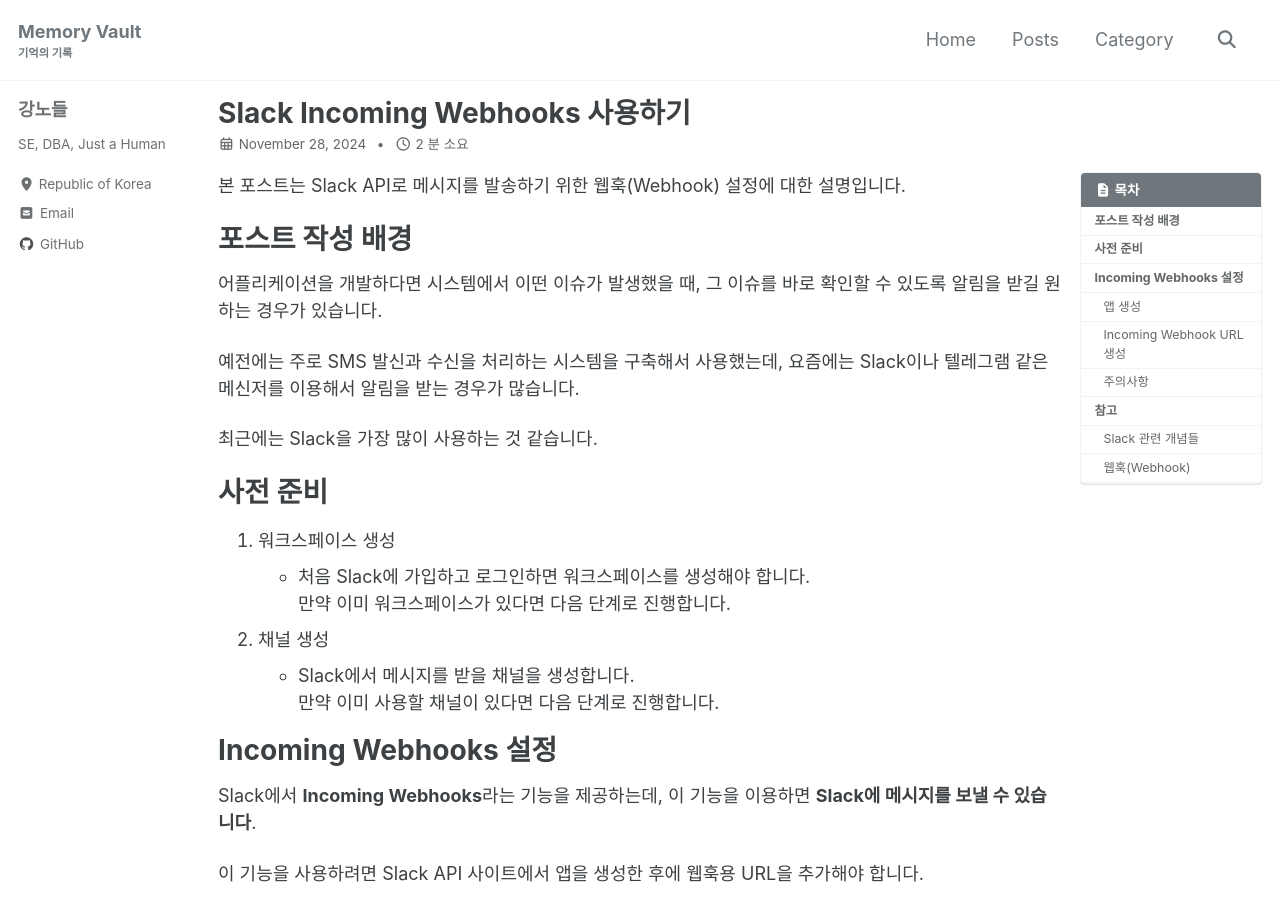
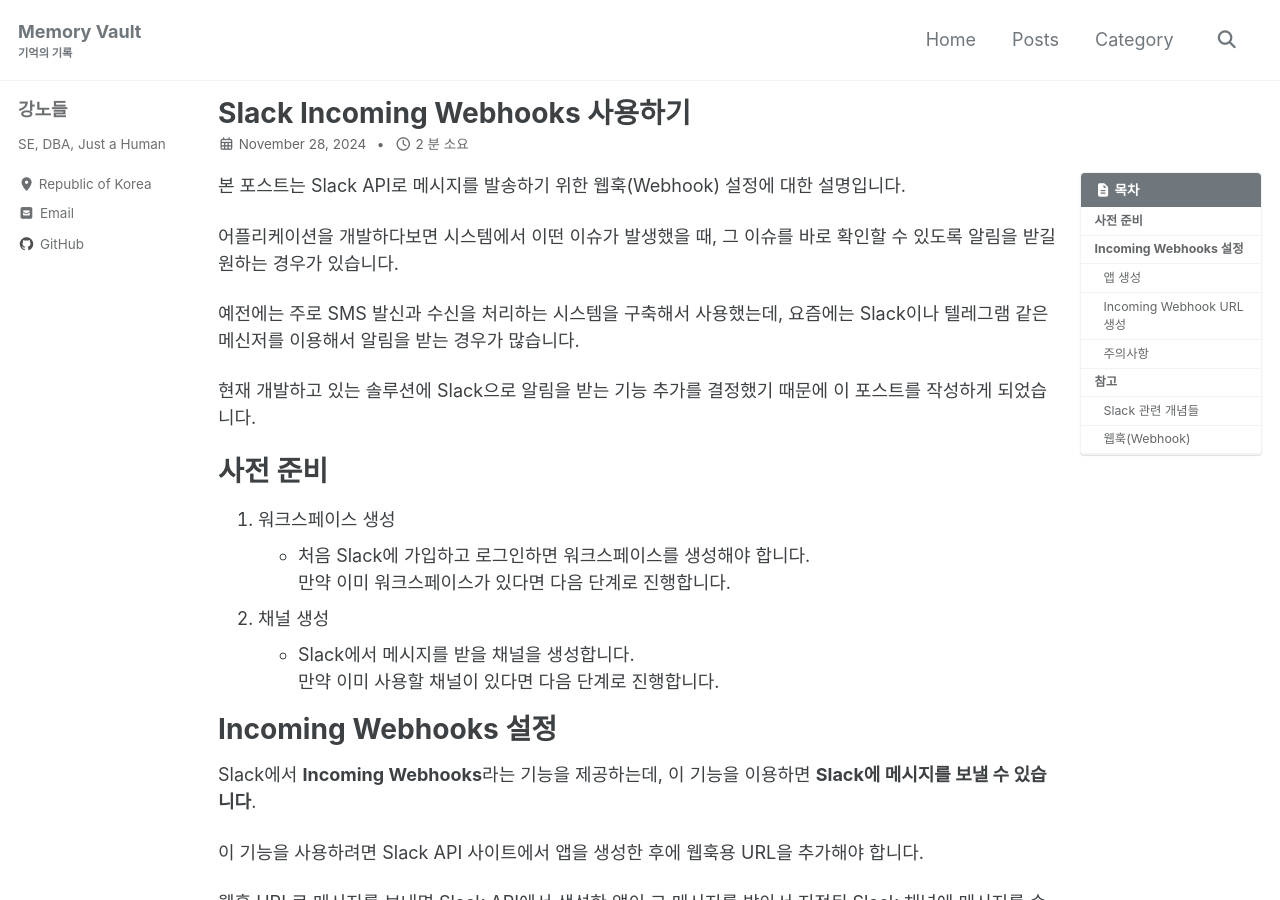
Before and after one commit to NodleKang/nodlekang.github.io, a Jekyll site: the page built from _posts/slack/2024-11-28-slack-webhook.md, in a window 1280 px wide and 900 px high. Built offline with Jekyll 4.4.1, drawn with Linux system fonts in a browser that asks for light colours; cached includes are drawn as plain includes.

Commit message:
update post

```diff
--- a/_posts/slack/2024-11-28-slack-webhook.md
+++ b/_posts/slack/2024-11-28-slack-webhook.md
@@ -15,13 +15,11 @@ toc_sticky: true
 
 본 포스트는 Slack API로 메시지를 발송하기 위한 웹훅(Webhook) 설정에 대한 설명입니다.
 
-# 포스트 작성 배경
-
-어플리케이션을 개발하다면 시스템에서 이떤 이슈가 발생했을 때, 그 이슈를 바로 확인할 수 있도록 알림을 받길 원하는 경우가 있습니다.
+어플리케이션을 개발하다보면 시스템에서 이떤 이슈가 발생했을 때, 그 이슈를 바로 확인할 수 있도록 알림을 받길 원하는 경우가 있습니다.
 
 예전에는 주로 SMS 발신과 수신을 처리하는 시스템을 구축해서 사용했는데, 요즘에는 Slack이나 텔레그램 같은 메신저를 이용해서 알림을 받는 경우가 많습니다.
 
-최근에는 Slack을 가장 많이 사용하는 것 같습니다.
+현재 개발하고 있는 솔루션에 Slack으로 알림을 받는 기능 추가를 결정했기 때문에 이 포스트를 작성하게 되었습니다.
 
 # 사전 준비
 
```
